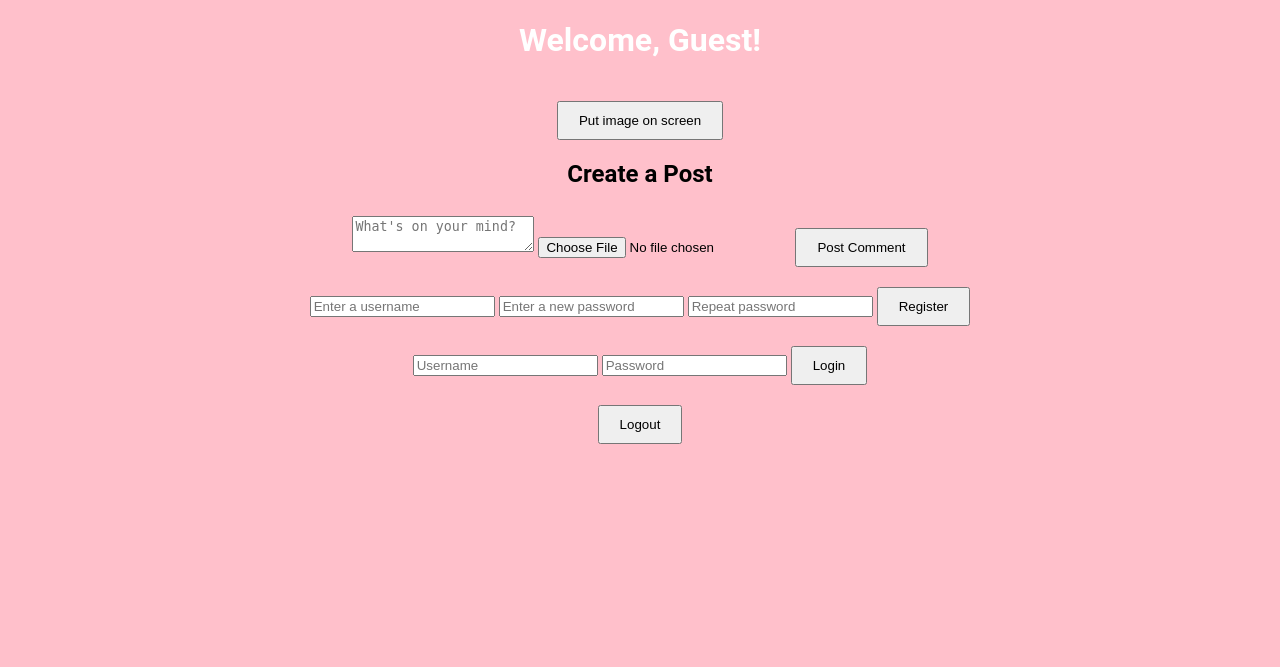
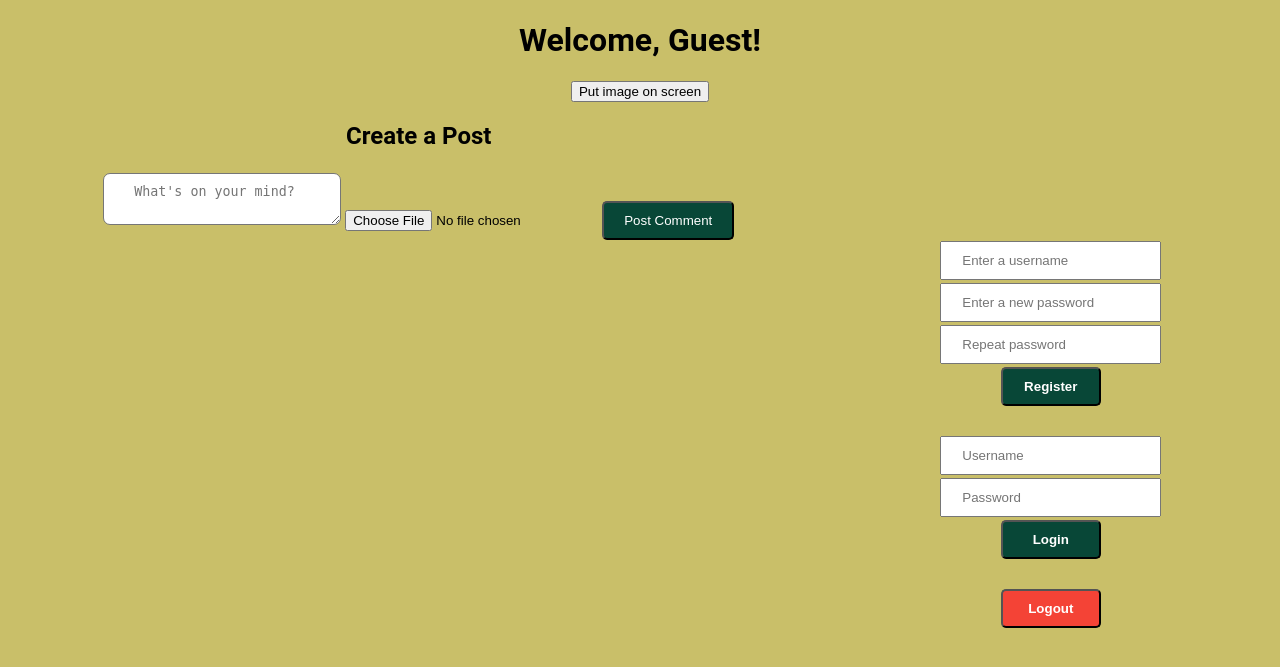
Before and after one commit to NightlessRam/plusminusminus, a Flask app: page / in a window 1280 px wide. Shown: the top 667 px of the page. Run offline with Flask 3, Linux system fonts and the light colour scheme; data that the repository does not hold is empty; some libraries are stand-ins or nearby versions.

Commit message:
Updated design so it looks better

```diff
--- a/app/static/css/style.css
+++ b/app/static/css/style.css
@@ -1,16 +1,107 @@
 body {
     font-family: 'Roboto', sans-serif;
 
-
-    background-color: pink;
+    background-color: rgb(201, 191, 105);
     text-align: center;
 }
 
 h1 {
-    color: white;
+    color: rgb(0, 0, 0);
 }
 
-button {
+
+.post-comment-btn{
+    background-color: rgb(8, 71, 55);
+    color: white;
+    border-radius: 5px;
     padding: 10px 20px;
     margin-top: 20px;
+    cursor: pointer;
 }
+
+.register-btn{
+    border-radius: 5px;
+    background-color: rgb(8, 71, 55);
+    color: white;
+    padding: 10px 20px;
+    font-weight: bold;
+    width: 100px;
+    cursor: pointer;
+}
+
+.login-btn{
+    border-radius: 5px;
+    background-color: rgb(8, 71, 55);
+    color: white;
+    padding: 10px 20px;
+    font-weight: bold;
+    width: 100px;
+    cursor: pointer;
+}
+
+.logout-btn {
+    border-radius: 5px;
+    background-color: #f44336;
+    color: white;
+    width: 100px;
+    padding: 10px 20px;
+    font-weight: bold;
+    cursor: pointer;
+}
+
+
+.big-container{
+    display: flex;
+    justify-content: space-around;
+    height: 70%;
+
+}
+
+.chat-textbox{
+    padding: 10px 30px;
+    margin-top: 3px;
+    border-radius: 7px;
+}
+
+.post-form-wrap {
+    display: flex;
+    justify-content: center;
+    margin-bottom: 20px;
+}
+
+.Post-Container{
+    width: 60%;
+    align-items: center;
+    top: 1%;
+}
+
+
+.post {
+    background-color: rgb(35, 114, 94);
+    margin-bottom: 20px;
+}
+
+.Authentication-Container{
+    margin-top: 11%;
+    width: 30%;
+}
+
+
+.Real-registration-form-wrap {
+    display: flex;
+    flex-direction: column;
+    align-items: center;
+    margin-bottom: 30px;
+}
+
+.Real-login-form-wrap {
+    display: flex;
+    flex-direction: column;
+    align-items: center;
+    margin-bottom: 30px;
+}
+
+.login-textbox{
+    padding: 10px 20px;
+    margin-bottom: 3px;
+}
```
